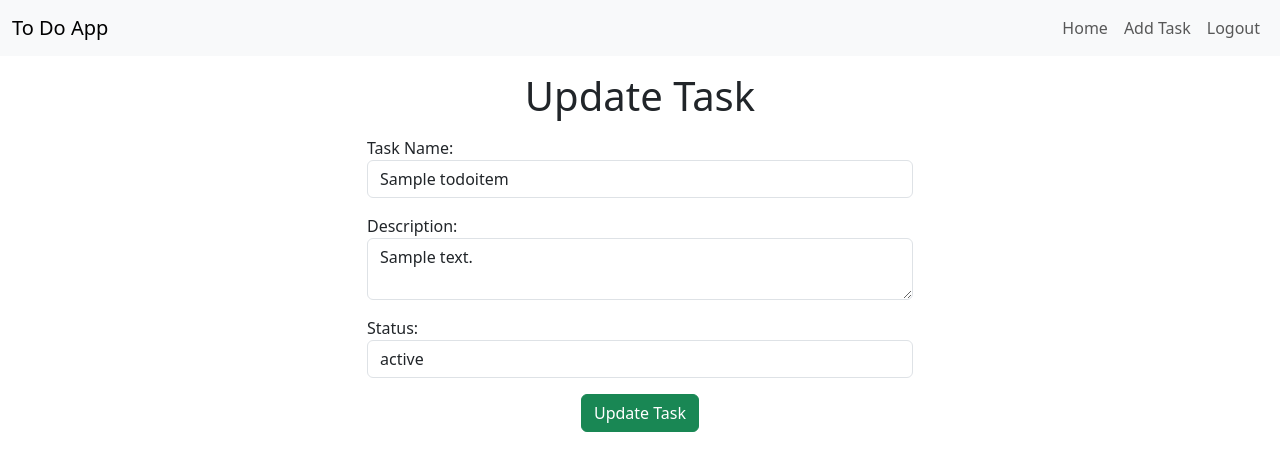
After one commit to eendor/individual-martin-rodnee, a Django app: page /todolist/1/edit in a window 1280 px wide. The commit adds this page. Shown: the top 471 px of the page. Run offline with Django 5.2, Linux system fonts and the light colour scheme; a user stored in the database is signed in; tables that the repository leaves empty hold one stand-in row (values such as "Sample post").

Commit message:
Add update and delete task features s10

```diff
--- a/s09/discussion/todolist/forms.py
+++ b/s09/discussion/todolist/forms.py
@@ -7,3 +7,8 @@ class LoginForm(forms.Form):
 class AddTaskForm(forms.Form):
     task_name = forms.CharField(label='Task Name', max_length=50)
     description = forms.CharField(label='Description', max_length=200)
+
+class UpdateTaskForm(forms.Form):
+    task_name = forms.CharField(label='Task Name', max_length=50)
+    description = forms.CharField(label='Description', max_length=200)
+    status = forms.CharField(label='Status', max_length=50)
--- /dev/null
+++ b/s09/discussion/todolist/templates/todolist/update_task.html
@@ -0,0 +1,46 @@
+{% extends 'base.html' %}
+
+{% block title %}Update Task{% endblock %}
+
+{% block content %}
+    {% if not user.is_anonymous %}
+    <div class="container">
+        <div class="row">
+            <div class="col-6 offset-3">
+                <h1 class="text-center my-3">Update Task</h1>
+
+                <!-- Show error message if the task was not found -->
+                {% if error%}
+                    <p class="text-danger">Task not found</p>
+                {% endif %}
+                <form action="{% url 'todolist:update_task' todoitem.id %}" method="post">
+                    {% csrf_token %}
+
+                    <div class="mb-3">
+                        <label for="task_name">Task Name: </label>
+                        <input class="form-control" id="task_name" type="text" name="task_name" value="{{ task_name }}" maxlength="50" required>
+                    </div>
+
+                    <div class="mb-3">
+                        <label for="description">Description: </label>
+                        <textarea class="form-control" name="description" required>{{ description }}</textarea>
+                    </div>
+
+                    <div class="mb-3">
+                        <label for="status">Status: </label>
+                        <input class="form-control" id="status" type="text" name="status" value="{{ status }}" maxlength="50" required>
+                    </div>
+
+                    <div class="text-center">
+                        <input class="btn btn-success" type="submit" value="Update Task">
+                    </div>
+
+                </form>
+            </div>
+        </div>
+    </div>
+    {% else %}
+        <h1 class="text-center my-3">You are not authorized to access this page.</h1>
+        <p class="text-center">Kindly login <a href="{% url 'todolist:login' %}">here</a></p>
+    {% endif %}
+{% endblock %}
--- a/s09/discussion/todolist/urls.py
+++ b/s09/discussion/todolist/urls.py
@@ -24,4 +24,6 @@ urlpatterns = [
 	path("login", views.login_view, name="login"),
 	path("logout", views.logout_view, name="logout"),
 	path("add_task", views.add_task, name="add_task"),
+	path("<int:todoitem_id>/edit", views.update_task, name="update_task"),
+	path("<int:todoitem_id>/delete", views.delete_task, name="delete_task"),
 ]
--- a/s09/discussion/todolist/views.py
+++ b/s09/discussion/todolist/views.py
@@ -8,14 +8,14 @@ from .models import ToDoItem
 from django.contrib.auth.models import User
 from django.contrib.auth import authenticate, login, logout
 from django.utils import timezone
-from .forms import LoginForm, AddTaskForm
+from .forms import LoginForm, AddTaskForm, UpdateTaskForm
 
 
 # A view function in Django accepts an HTTP request object as a parameter
 def index(request):
 	# The function returns an HttpResponse object containing the content you want to send back to the client.
 	# return HttpResponse("Hello from views.py file.")
-	todoitem_list = ToDoItem.objects.all()
+	todoitem_list = ToDoItem.objects.filter(user_id=request.user.id)
 	context = {
 		'todoitem_list': todoitem_list,
 		'user': request.user,
@@ -139,3 +139,37 @@ def add_task(request):
 
 	# Render the "add_task.html" template with the form and context data.
 	return render(request, "todolist/add_task.html", context)
+
+def update_task(request, todoitem_id):
+	todoitem = ToDoItem.objects.get(pk=todoitem_id, user=request.user)
+	form = UpdateTaskForm(request.POST or None)
+
+	context = {
+		'form': form,
+		'todoitem': todoitem,
+		'task_name': todoitem.task_name,
+		'description': todoitem.description,
+		'status': todoitem.status,
+	}
+
+	if request.method == 'POST':
+		if form.is_valid():
+			task_name = form.cleaned_data['task_name']
+			description = form.cleaned_data['description']
+			status = form.cleaned_data['status']
+
+			todoitem.task_name = task_name
+			todoitem.description = description
+			todoitem.status = status
+			todoitem.save()
+
+			return redirect("todolist:index")
+		else:
+			context["error"] = "Please correct the errors below"
+
+	return render(request, "todolist/update_task.html", context)
+
+def delete_task(request, todoitem_id):
+	todoitem = ToDoItem.objects.filter(id=todoitem_id, user=request.user)
+	todoitem.delete()
+	return redirect("todolist:index")
```
Also changed, not shown: s09/discussion/todolist/templates/todolist/todoitem.html (+16 -6 lines).
